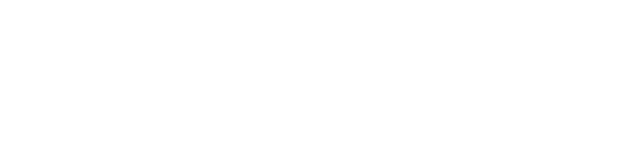
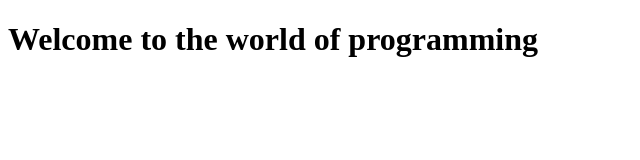
Before and after one commit to zeeshanchana95/git-prac, a plain HTML site: page index.html in a window 1280 px wide. Shown: the whole page, without its empty margins (0-640 px from the left). Drawn offline with Linux system fonts and the light colour scheme.

```diff
--- a/index.html
+++ b/index.html
@@ -5,8 +5,12 @@
     <meta http-equiv="X-UA-Compatible" content="IE=edge">
     <meta name="viewport" content="width=device-width, initial-scale=1.0">
     <title>Document</title>
+
+    <meta />
 </head>
 <body>
-
+    <div>
+        <h1>Welcome to the world of programming</h1>
+    </div>
 </body>
 </html>
```
Also changed, not shown: 1 other file.
